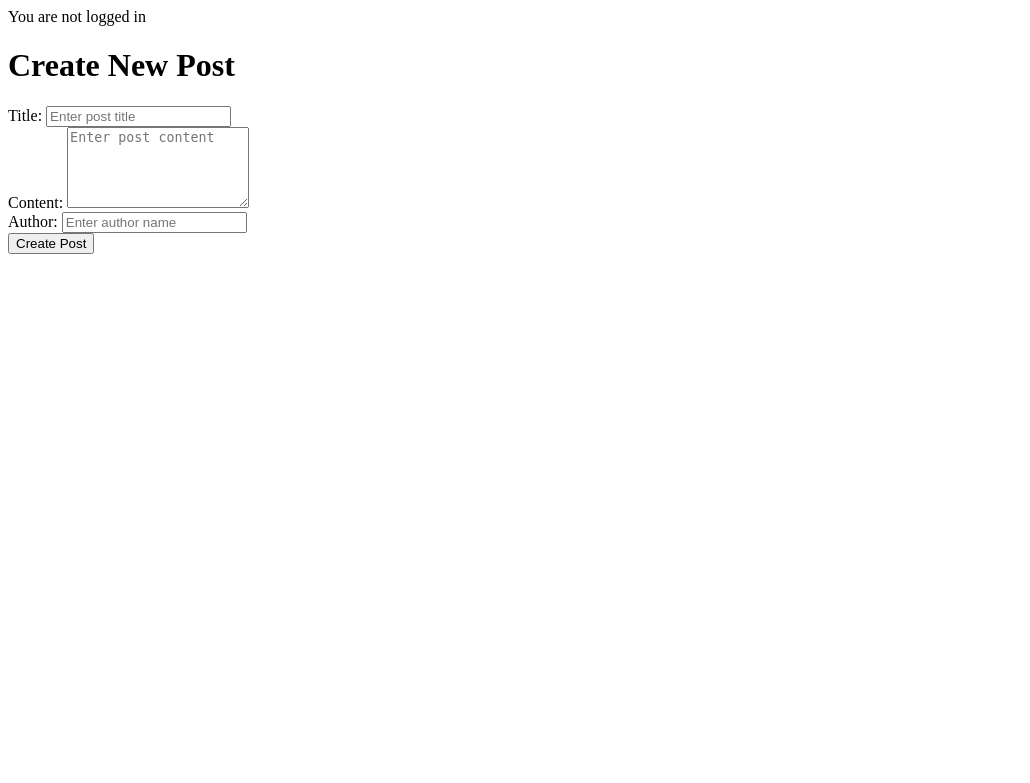
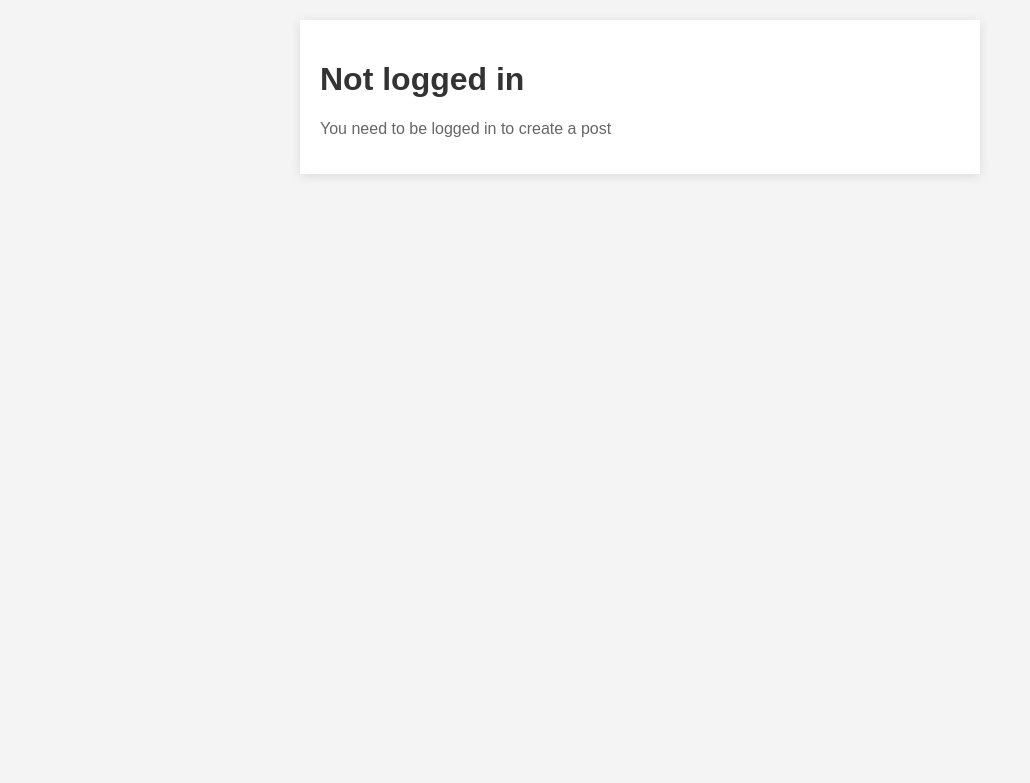
Before and after one commit to cwong8751/postman, a PHP site: page /create.php in a window 1280 px wide. Shown: the top 783 px of the page, without its empty margins (0-1030 px from the left). Run offline with PHP 8.4, Linux system fonts and the light colour scheme.

Commit message:
added access control + css

```diff
--- a/create.php
+++ b/create.php
@@ -4,7 +4,6 @@ use League\HTMLToMarkdown\HtmlConverter;
 
 require 'utils/util.php';
 initialize();
-
 if ($_SERVER['REQUEST_METHOD'] === 'POST') {
     $title = htmlspecialchars($_POST['title']);
     $content = htmlspecialchars($_POST['content']);
@@ -17,7 +16,7 @@ if ($_SERVER['REQUEST_METHOD'] === 'POST') {
     $fileName = "$title.md";
 
     # create file path
-    $filePath ="./posts/$fileName";
+    $filePath = "./posts/$fileName";
 
     # put the title content and author together
     $html = "<h1>$title</h1><p>$content</p><p>By $author</p>";
@@ -37,12 +36,35 @@ if ($_SERVER['REQUEST_METHOD'] === 'POST') {
 
 <!DOCTYPE html>
 <html lang="en">
+
 <head>
     <meta charset="UTF-8">
     <meta name="viewport" content="width=device-width, initial-scale=1.0">
     <title>postman - write new</title>
+    <link rel="stylesheet" href="style.css">
 </head>
+
 <body>
+
+    <?php
+    if (!is_logged_in()) {
+        ?>
+        <div class="container">
+            <h1>Not logged in</h1>
+            <p>You need to be logged in to create a post</p>
+        </div>
+        <?php
+    } else {
+        ?>
+        <header>
+            <button onclick="location.href='auth.php'">Login</button>
+            <?php
+            if (is_logged_in()) {
+                echo '<button onclick="location.href=\'create.php\'">Post</button>
+        <button onclick="location.href=\'settings.php\'">Settings</button>';
+            }
+            ?>
+        </header>
         <div class="container">
             <h1>Create New Post</h1>
             <form action="" method="post">
@@ -63,5 +85,9 @@ if ($_SERVER['REQUEST_METHOD'] === 'POST') {
                 </div>
             </form>
         </div>
+        <?php
+    }
+    ?>
 </body>
+
 </html>
--- /dev/null
+++ b/style.css
@@ -0,0 +1,96 @@
+/* General Styles */
+body {
+    font-family: Arial, sans-serif;
+    margin: 0;
+    padding: 0;
+    background-color: #f4f4f4;
+    text-align: left;
+}
+
+header {
+    background: #333;
+    color: #fff;
+    padding: 15px;
+}
+
+header button {
+    background: #007bff;
+    color: white;
+    border: none;
+    padding: 10px 15px;
+    margin: 5px;
+    cursor: pointer;
+
+    font-size: 16px;
+}
+
+header button:hover {
+    background: #0056b3;
+}
+
+h1 {
+    color: #333;
+}
+
+p {
+    color: #666;
+}
+
+/* Post List */
+a {
+    display: block;
+    width: 80%;
+    padding: 10px;
+    text-decoration: none;
+    color: #007bff;
+    transition: ease 0.3s, color 0.3s;
+}
+
+a:hover {
+    background: #007bff;
+    color: white;
+}
+
+/* Form Styles */
+.container {
+    background: white;
+    width: 50%;
+    margin: 20px auto;
+    padding: 20px;
+
+    box-shadow: 0px 2px 10px rgba(0, 0, 0, 0.1);
+    text-align: left;
+}
+
+label {
+    display: block;
+    font-weight: bold;
+}
+
+input, textarea {
+    width: 80%;
+    padding: 10px;
+    border: 1px solid #ccc;
+
+    font-size: 16px;
+}
+
+button {
+    background: #28a745;
+    color: white;
+    padding: 10px 15px;
+    border: none;
+    cursor: pointer;
+    font-size: 16px;
+
+}
+
+button:hover {
+    background: #218838;
+}
+
+/* Login Page */
+form {
+    margin: 50px auto;
+    text-align: left;
+}
--- a/utils/util.php
+++ b/utils/util.php
@@ -9,7 +9,11 @@ function initialize() {
 
     // check login
     session_start();
-    if (!isset($_SESSION['user'])) {
-        echo 'You are not logged in';
-    }
+    // if (!isset($_SESSION['user'])) {
+    //     echo 'You are not logged in';
+    // }
 }
+
+function is_logged_in() {
+    return isset($_SESSION['user']);
+}
```
Also changed, not shown: auth.php (+14 -1 lines), index.php (+14 -2 lines), render.php (+30 -2 lines), settings.php (added, +64 -0 lines). Lines whose indentation alone changed are shown as unchanged.
